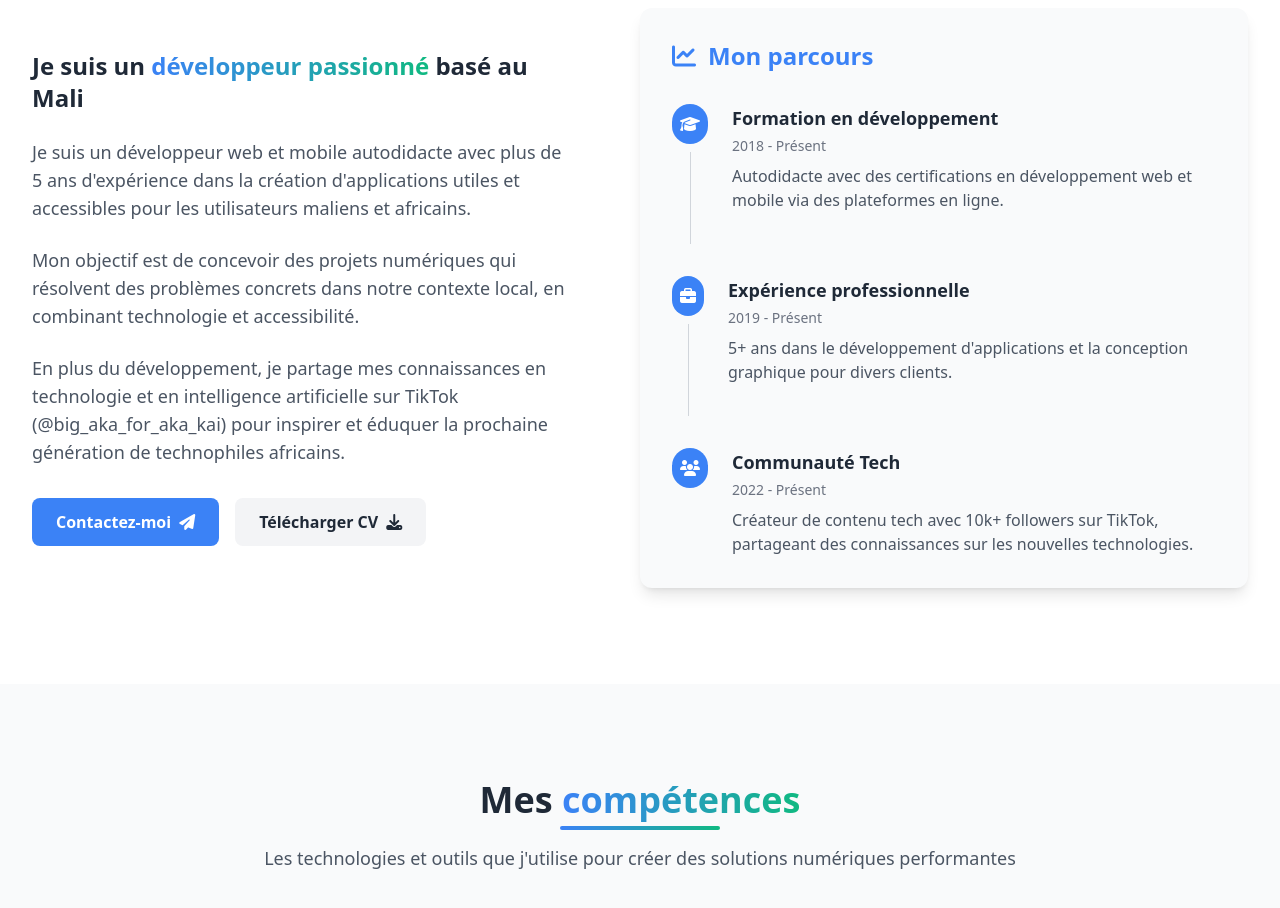
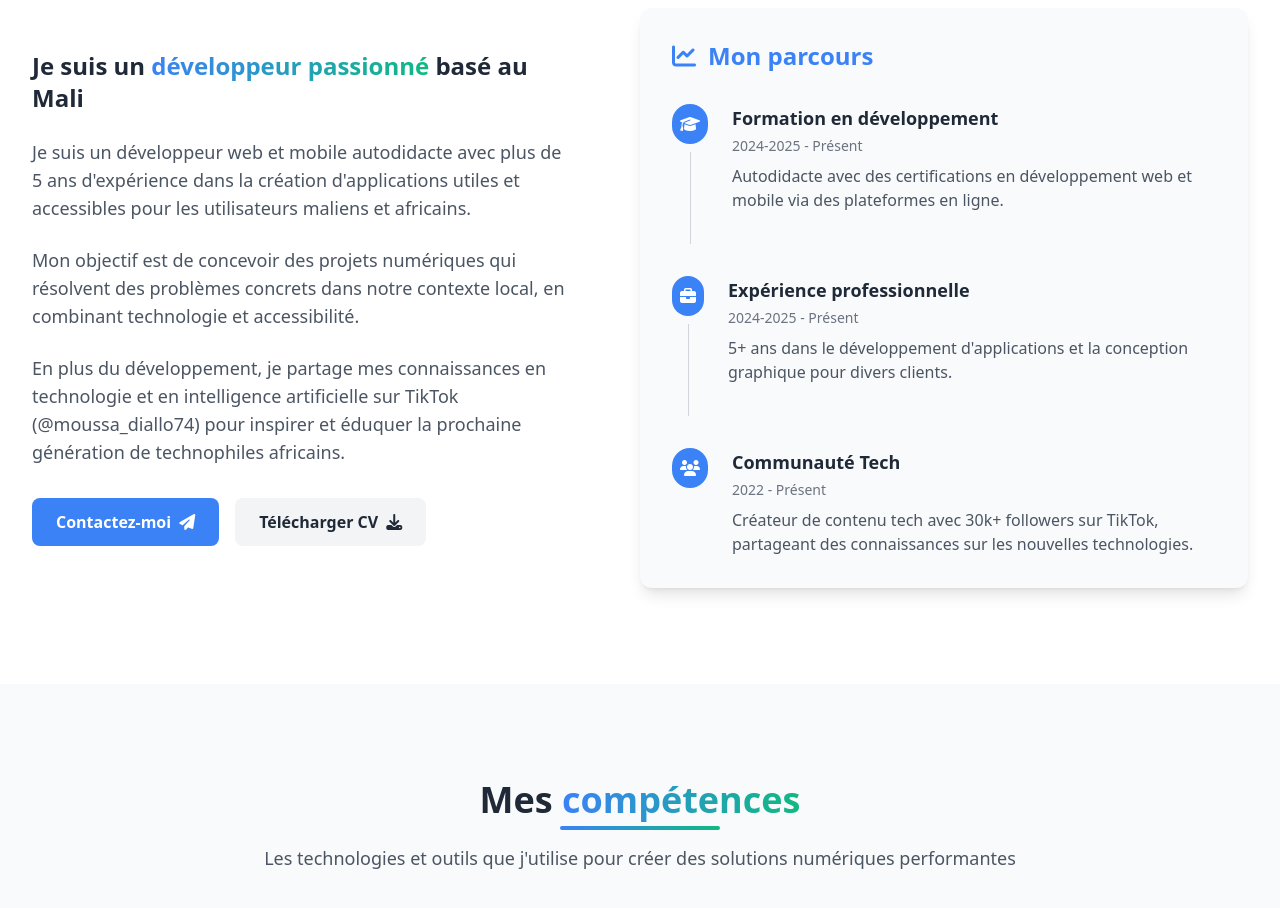
Before and after one commit to moussa7474/MonPortfolio, a plain HTML site: page index.html in a window 1280 px wide. Shown: the part 1060-1968 px from the top of the page. Drawn offline with nearby package versions, Linux system fonts and the light colour scheme.

Commit message:
Update index.html

```diff
--- a/index.html
+++ b/index.html
@@ -319,7 +319,7 @@
                         Mon objectif est de concevoir des projets numériques qui résolvent des problèmes concrets dans notre contexte local, en combinant technologie et accessibilité.
                     </p>
                     <p class="text-lg mb-8 text-gray-600 dark:text-gray-300">
-                        En plus du développement, je partage mes connaissances en technologie et en intelligence artificielle sur TikTok (@big_aka_for_aka_kai) pour inspirer et éduquer la prochaine génération de technophiles africains.
+                        En plus du développement, je partage mes connaissances en technologie et en intelligence artificielle sur TikTok (@moussa_diallo74) pour inspirer et éduquer la prochaine génération de technophiles africains.
                     </p>
                     <div class="flex flex-wrap gap-4">
                         <a href="#contact" class="bg-primary hover:bg-blue-600 text-white font-bold py-3 px-6 rounded-lg transition duration-300 inline-flex items-center">
@@ -346,7 +346,7 @@
                                 </div>
                                 <div class="pb-8">
                                     <h4 class="font-bold text-lg mb-1">Formation en développement</h4>
-                                    <p class="text-gray-500 dark:text-gray-400 text-sm mb-2">2018 - Présent</p>
+                                    <p class="text-gray-500 dark:text-gray-400 text-sm mb-2">2024-2025 - Présent</p>
                                     <p class="text-gray-600 dark:text-gray-300">
                                         Autodidacte avec des certifications en développement web et mobile via des plateformes en ligne.
                                     </p>
@@ -363,7 +363,7 @@
                                 </div>
                                 <div class="pb-8">
                                     <h4 class="font-bold text-lg mb-1">Expérience professionnelle</h4>
-                                    <p class="text-gray-500 dark:text-gray-400 text-sm mb-2">2019 - Présent</p>
+                                    <p class="text-gray-500 dark:text-gray-400 text-sm mb-2">2024-2025 - Présent</p>
                                     <p class="text-gray-600 dark:text-gray-300">
                                         5+ ans dans le développement d'applications et la conception graphique pour divers clients.
                                     </p>
@@ -381,7 +381,7 @@
                                     <h4 class="font-bold text-lg mb-1">Communauté Tech</h4>
                                     <p class="text-gray-500 dark:text-gray-400 text-sm mb-2">2022 - Présent</p>
                                     <p class="text-gray-600 dark:text-gray-300">
-                                        Créateur de contenu tech avec 10k+ followers sur TikTok, partageant des connaissances sur les nouvelles technologies.
+                                        Créateur de contenu tech avec 30k+ followers sur TikTok, partageant des connaissances sur les nouvelles technologies.
                                     </p>
                                 </div>
                             </div>
```
